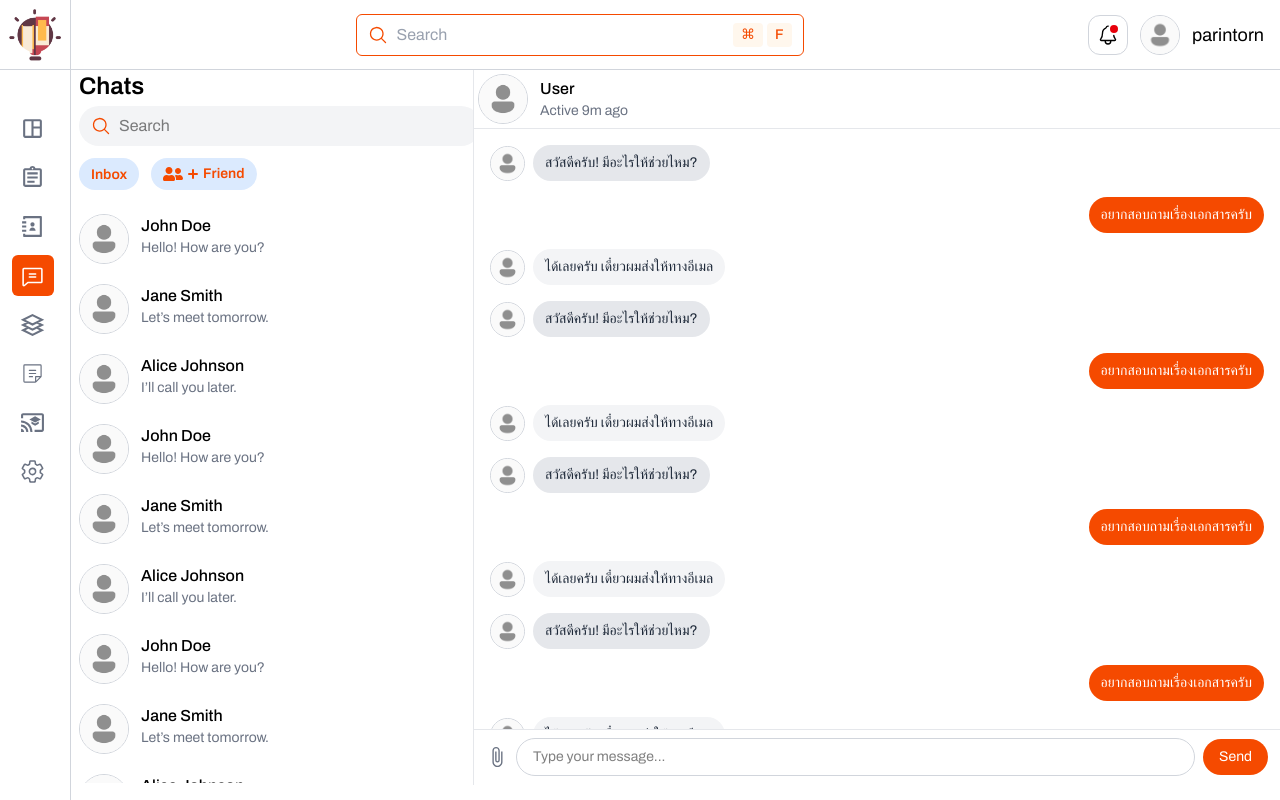
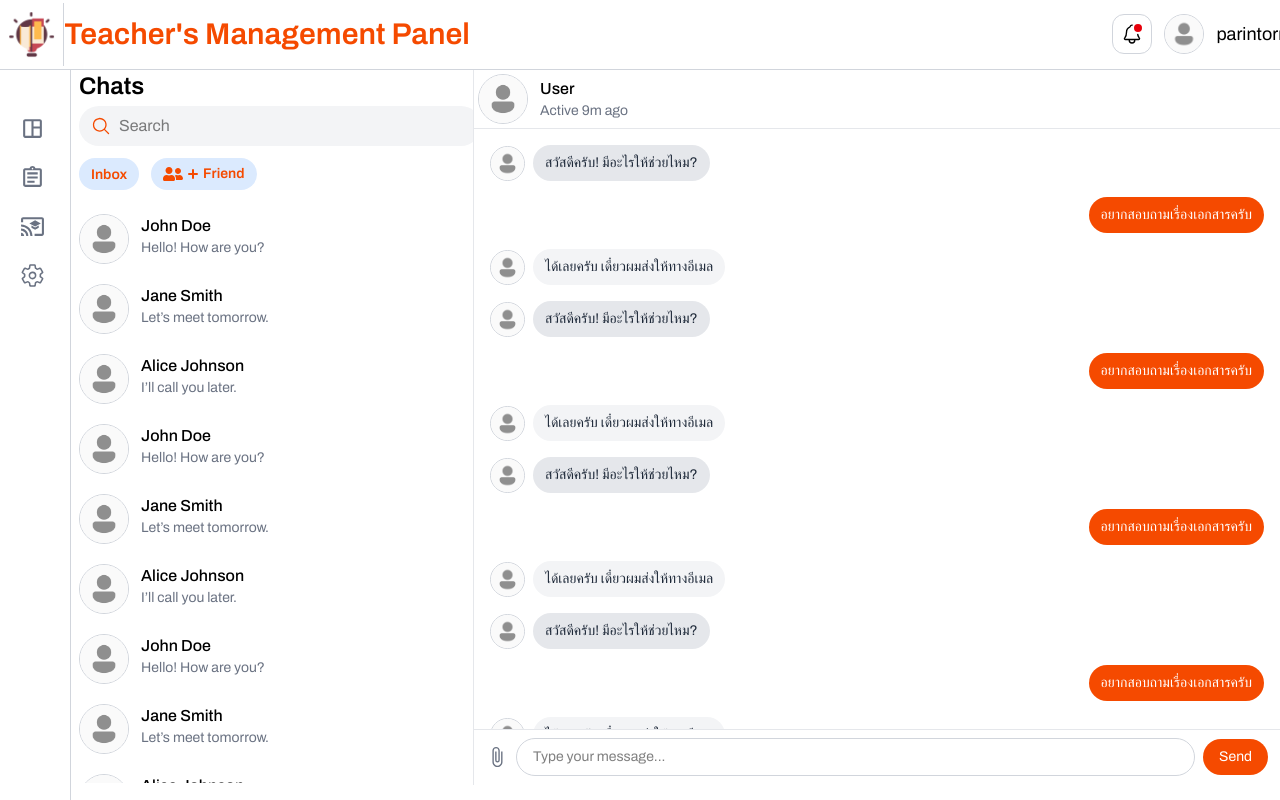
Before and after one commit to ParintornYaimai/Lms-Front-end, a Next.js app: page /chat in a window 1280 px wide. Built offline with nearby package versions, Linux system fonts and the light colour scheme.

Commit message:
refactor: sidebar menu and topnavbar

```diff
--- a/src/component/sidebar.tsx
+++ b/src/component/sidebar.tsx
@@ -14,6 +14,8 @@ const Sidebar = () => {
   const hideTopNavbar = shouldHideTopNavbar(pathname)
   if (hideTopNavbar) return null
 
+  const checkRole = 'teacher'
+
   const menuItems = [
     { icon: <MdOutlineSpaceDashboard size={25} />, href: "/dashboard", label: "Dashboard" },
     { icon: <MdOutlineAssignment size={25} />, href: "/assignments", label: "Assignments" },
@@ -24,11 +26,17 @@ const Sidebar = () => {
     { icon: <MdCastForEducation size={25} />, href: "/courses", label: "Courses" },
     { icon: <IoSettingsOutline size={25} />, href: "/settings", label: "Settings" },
   ]
+  const teacherMenuItems = [
+    { icon: <MdOutlineSpaceDashboard size={25} />, href: "/teacher/dashboard", label: "Dashboard" },
+    { icon: <MdOutlineAssignment size={25} />, href: "/teacher/assignment", label: "Assignments" },
+    { icon: <MdCastForEducation size={25} />, href: "/teacher/course", label: "Create New Courses" },
+    { icon: <IoSettingsOutline size={25} />, href: "/teacher/setting", label: "Settings" },
+  ]
 
   return (
     <div className="group w-[71px] hover:w-64 transition-all duration-300 h-screen fixed top-16 left-0 bg-white border-r border-gray-300 overflow-hidden">
       <div className="h-full flex flex-col items-start mt-10 pl-3 pr-4">
-        {menuItems.map((item, index) => {
+        {(checkRole === 'teacher' ? teacherMenuItems : menuItems).map((item, index) => {
           const isActive = pathname.startsWith(item.href)
           return (
             <Link
--- a/src/component/topnavbar.tsx
+++ b/src/component/topnavbar.tsx
@@ -1,19 +1,42 @@
 'use client'
-import React from 'react'
-import Image from 'next/image';
+import React, { useEffect, useRef, useState } from 'react'
+import Image from 'next/image'
 import { usePathname } from 'next/navigation'
-import { IoNotificationsOutline } from "react-icons/io5";
-import { HiMagnifyingGlass } from "react-icons/hi2";
+import { IoNotificationsOutline } from "react-icons/io5"
+import { HiMagnifyingGlass } from "react-icons/hi2"
 import { shouldHideTopNavbar } from '../utils/index'
+import Notification from '@/component/notification'
 
-const TopNavbar  = () => {
+const TopNavbar = () => {
   const pathname = usePathname()
-  // control TopNavbar
   const hideTopNavbar = shouldHideTopNavbar(pathname)
-  if(hideTopNavbar) return null
+  const [showNotification, setShowNotification] = useState(false)
+  const notificationRef = useRef<HTMLDivElement>(null)
+  const checkRole = 'teacher'
+
+  useEffect(() => {
+    const handleClickOutside = (event: MouseEvent) => {
+      if (
+        notificationRef.current &&
+        !notificationRef.current.contains(event.target as Node)
+      ) {
+        setShowNotification(false)
+      }
+    }
+
+    if (showNotification) {
+      document.addEventListener('mousedown', handleClickOutside)
+    }
+
+    return () => {
+      document.removeEventListener('mousedown', handleClickOutside)
+    }
+  }, [showNotification])
+
+  if (hideTopNavbar) return null
 
   return (
-    <div className='w-full h-[70px] flex justify-center items-center bg-white border-b border-gray-300'>
+    <div className='w-full h-[70px] flex justify-center items-center bg-white border-b border-gray-300 relative'>
       <div className='w-full flex justify-between items-center'>
         {/* Logo */}
         <div className='border-r border-gray-300 p-2'>
@@ -26,41 +49,54 @@ const TopNavbar  = () => {
         </div>
 
         {/* search */}
+        {
+          checkRole === 'teacher' ? (
+            <>
+              <div className='lg:w-[1200px] 2xl:w-[1600]'>
+                <h1 className='2xl:text-4xl lg:text-3xl font-semibold text-orange-600'>Teacher's Management Panel</h1>
+              </div>
+            </>
+          ):(
             <div className="relative w-full max-w-md">
-          {/* ไอคอนค้นหาทางซ้าย */}
               <span className="absolute inset-y-0 left-0 flex items-center pl-3">
                 <HiMagnifyingGlass className="w-5 h-5 text-orange-600" />
               </span>
 
-          {/* ปุ่ม ⌘ F ทางขวา */}
               <span className="absolute inset-y-0 right-0 flex items-center gap-1 pr-3">
-            <span className="bg-orange-50 text-orange-600 px-2 py-0.5 rounded-sm text-sm font-medium">
-              ⌘
-            </span>
-            <span className="bg-orange-50 text-orange-600 px-2 py-0.5 rounded-sm text-sm font-medium">
-              F
-            </span>
+                <span className="bg-orange-50 text-orange-600 px-2 py-0.5 rounded-sm text-sm font-medium">⌘</span>
+                <span className="bg-orange-50 text-orange-600 px-2 py-0.5 rounded-sm text-sm font-medium">F</span>
               </span>
 
-          {/* Input */}
               <input
                 type="text"
                 placeholder="Search"
                 className="w-full pl-10 pr-20 py-2 border border-orange-600 rounded-md focus:outline-none focus:ring-1 focus:ring-orange-600 placeholder-gray-400"
               />
             </div>
+          )
+        }
+
 
         {/* detail */}
         <div className='flex items-center gap-3 relative'>
-          <div className="relative">
-            <IoNotificationsOutline size={40} className='border p-2 rounded-xl border-gray-300  cursor-pointer' />
-            {/* Red Dot */}
+          {/* Notification icon */}
+          <div className="relative" ref={notificationRef}>
+            <IoNotificationsOutline
+              size={40}
+              className='border p-2 rounded-xl border-gray-300 cursor-pointer'
+              onClick={() => setShowNotification(!showNotification)}
+            />
             <span className="absolute top-2 right-2 w-3 h-3 bg-red-600 rounded-full border-2 border-white"></span>
+
+            {/* Notification dropdown */}
+            {showNotification && (
+              <div className="absolute top-12 right-0 0 z-50 border border-gray-200 shadow-sm rounded">
+                <Notification />
+              </div>
+            )}
           </div>
 
-          {/* account pic */}
-          <div>
-            {/* <img src="./user.png" alt="" /> */}
+          {/* Account pic */}
           <Image
             src="/User.png"
             alt="User Profile"
@@ -68,11 +104,10 @@ const TopNavbar  = () => {
             height={50}
             className='rounded-full object-cover border border-gray-300'
           />
-          </div>
 
-          {/* account name */}
+          {/* Account name */}
           <div className='mr-4'>
-            <h3 className='text-lg '>parintorn</h3>
+            <h3 className='text-lg'>parintorn</h3>
           </div>
         </div>
       </div>
```
Lines whose indentation alone changed are shown as unchanged.
